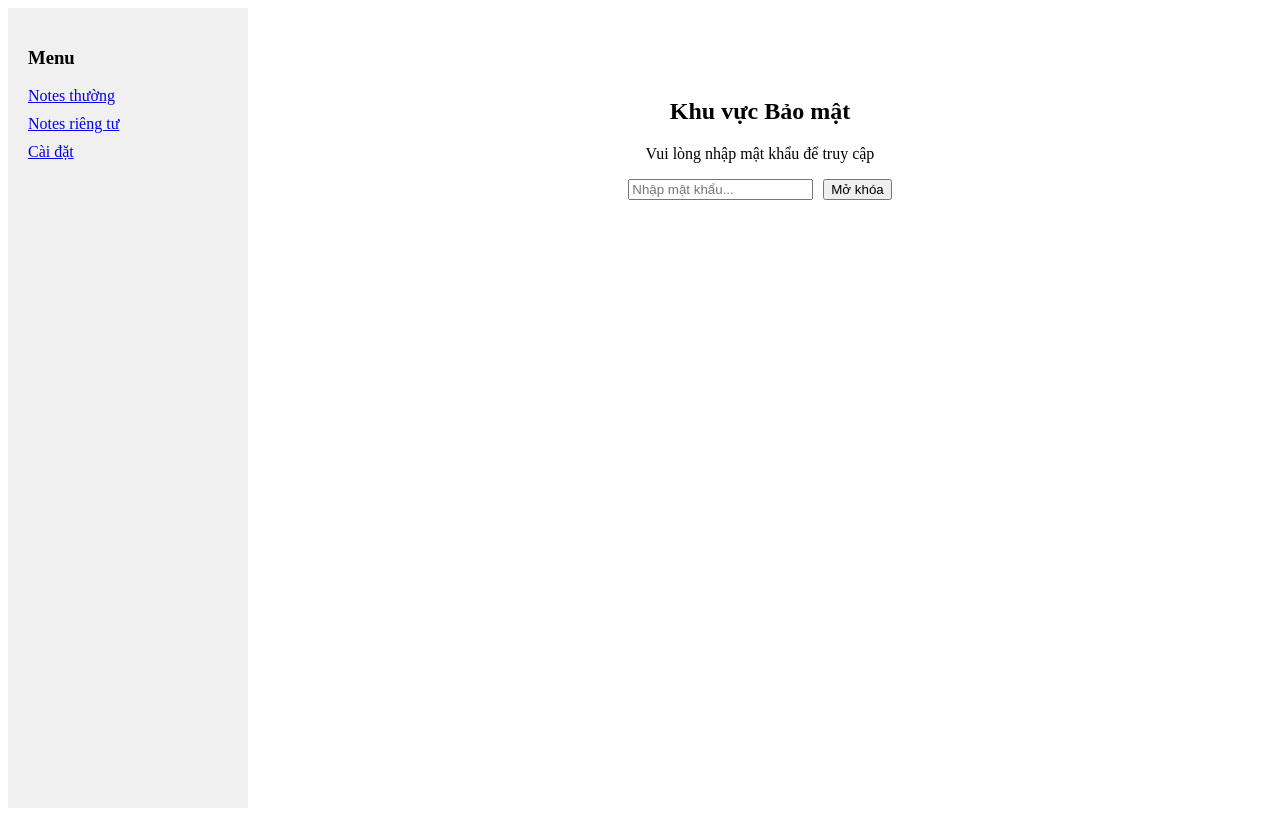
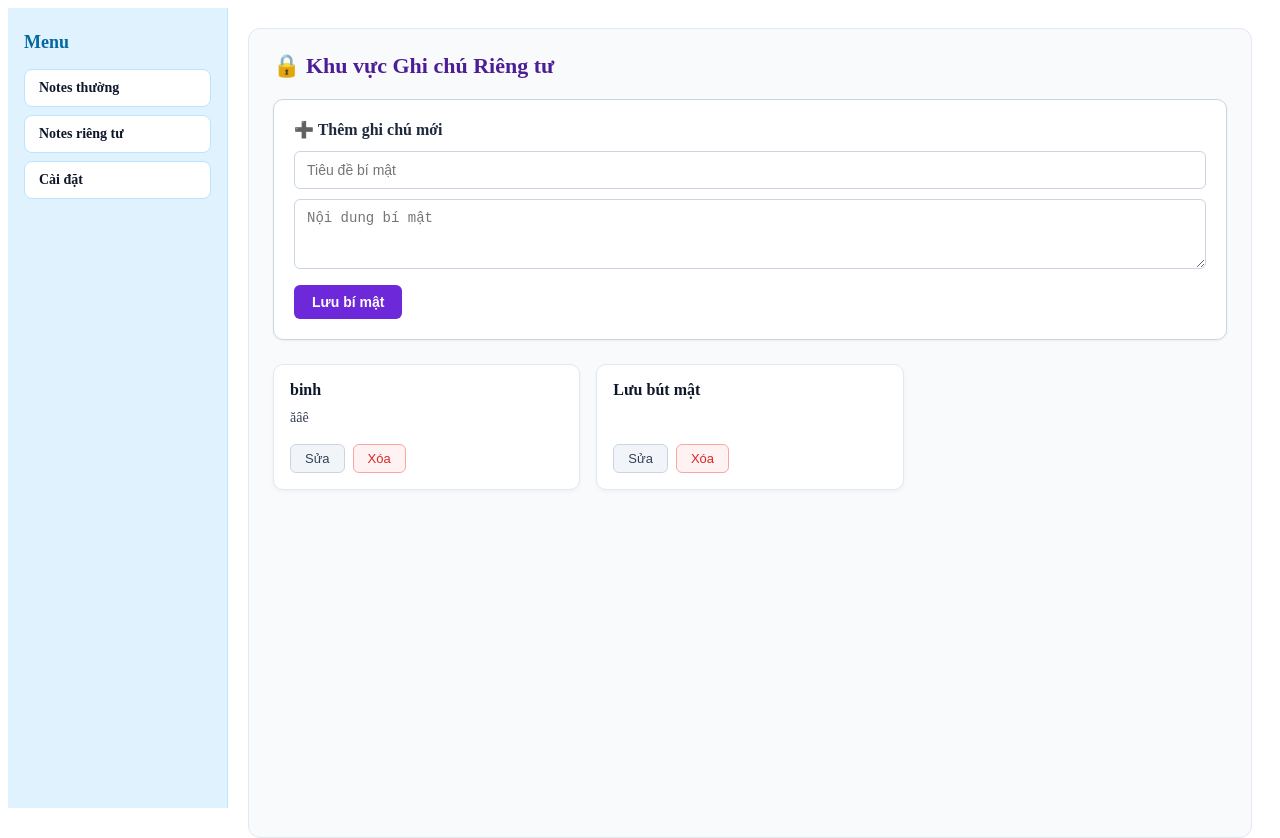
Before and after one commit to ThongUser/NoteApp-MAN-, a React (Vite) app in the folder frontend/: page /private in a window 1280 px wide. Before the commit the page ends 816 px from the top, so only its background shows below. Built offline with nearby package versions, Linux system fonts and the light colour scheme; no server answers.

Commit message:
fix: phần nội dung riêng tư và thao tác sửa/xóa các note

```diff
--- a/frontend/src/App.jsx
+++ b/frontend/src/App.jsx
@@ -1,30 +1,84 @@
 import React from 'react';
 import { BrowserRouter as Router, Routes, Route, Link } from 'react-router-dom';
-import Settings from './Settings';
 import Notes from './Notes';
 import PrivateNotes from './PrivateNotes';
+import Settings from './Settings';
 
 function App() {
   return (
     <Router>
       <div style={{ display: 'flex', minHeight: '100vh' }}>
-        {/* Sidebar Navigation */}
-        <div style={{ width: '200px', backgroundColor: '#f0f0f0', padding: '20px' }}>
-          <h3>Menu</h3>
-          <ul style={{ listStyle: 'none', padding: 0 }}>
-            <li style={{ marginBottom: '10px' }}>
-              <Link to="/">Notes thường</Link>
+
+        {/* --- SIDEBAR CẢI TIẾN MÀU CHỮ --- */}
+        <div style={{
+          width: '220px',
+          backgroundColor: '#e0f2fe', // Nền xanh biển nhạt
+          padding: '24px 16px',
+          borderRight: '1px solid #bae6fd',
+          boxSizing: 'border-box'
+        }}>
+          {/* Tiêu đề Menu */}
+          <h3 style={{
+            marginTop: 0,
+            marginBottom: '16px',
+            fontSize: '18px',
+            fontWeight: '700',
+            color: '#0369a1' // Màu xanh đậm sắc nét
+          }}>
+            Menu
+          </h3>
+
+          {/* Danh sách đường link */}
+          <ul style={{ listStyle: 'none', padding: 0, margin: 0 }}>
+            <li style={{ marginBottom: '8px' }}>
+              <Link to="/" style={{
+                display: 'block',
+                padding: '10px 14px',
+                color: '#0f172a', // Màu xanh đen đậm cực kỳ rõ chữ
+                backgroundColor: '#ffffff', // Nền trắng nhẹ giúp chữ nổi bật hoàn toàn
+                borderRadius: '8px',
+                textDecoration: 'none', // Bỏ gạch chân
+                fontWeight: '600',
+                fontSize: '14px',
+                border: '1px solid #bae6fd'
+              }}>
+                Notes thường
+              </Link>
             </li>
-            <li style={{ marginBottom: '10px' }}>
-              <Link to="/private">Notes riêng tư</Link>
+            <li style={{ marginBottom: '8px' }}>
+              <Link to="/private" style={{
+                display: 'block',
+                padding: '10px 14px',
+                color: '#0f172a',
+                backgroundColor: '#ffffff',
+                borderRadius: '8px',
+                textDecoration: 'none',
+                fontWeight: '600',
+                fontSize: '14px',
+                border: '1px solid #bae6fd'
+              }}>
+                Notes riêng tư
+              </Link>
             </li>
-            <li style={{ marginBottom: '10px' }}>
-              <Link to="/settings">Cài đặt</Link>
+            <li style={{ marginBottom: '8px' }}>
+              <Link to="/settings" style={{
+                display: 'block',
+                padding: '10px 14px',
+                color: '#0f172a',
+                backgroundColor: '#ffffff',
+                borderRadius: '8px',
+                textDecoration: 'none',
+                fontWeight: '600',
+                fontSize: '14px',
+                border: '1px solid #bae6fd'
+              }}>
+                Cài đặt
+              </Link>
             </li>
           </ul>
         </div>
 
-        {/* Content Area */}
+        {/* --- VÙNG HIỂN THỊ NỘI DUNG --- */}
         <div style={{ flex: 1, padding: '20px' }}>
           <Routes>
             <Route path="/" element={<Notes />} />
@@ -32,6 +86,7 @@ function App() {
             <Route path="/settings" element={<Settings />} />
           </Routes>
         </div>
+
       </div>
     </Router>
   );
--- a/frontend/src/PrivateNotes.jsx
+++ b/frontend/src/PrivateNotes.jsx
@@ -1,114 +1,254 @@
-import React, { useState } from 'react';
+import React, { useState, useEffect } from 'react';
 
 function PrivateNotes() {
-  const [isUnlocked, setIsUnlocked] = useState(false);
-  const [passwordInput, setPasswordInput] = useState('');
-  const [notes, setNotes] = useState([]);
-  const [formData, setFormData] = useState({ id: null, title: '', content: '' });
+  // State lưu danh sách ghi chú
+  const [notes, setNotes] = useState([
+    { id: 1, title: 'binh', content: 'ăâê' },
+    { id: 2, title: 'Lưu bút mật', content: '' }
+  ]);
 
-  const handleLogin = () => {
-    fetch('http://localhost:5000/api/private/auth', {
-      method: 'POST',
-      headers: { 'Content-Type': 'application/json' },
-      body: JSON.stringify({ password: passwordInput })
-    })
+  // State lưu thông tin nhập trên Form
+  const [title, setTitle] = useState('');
+  const [content, setContent] = useState('');
+
+  // State lưu ID của ghi chú đang được chọn để Sửa (nếu null là đang ở chế độ Thêm mới)
+  const [editingId, setEditingId] = useState(null);
+
+  // Lấy danh sách ghi chú từ Server Backend (nếu có)
+  useEffect(() => {
+    fetch('http://localhost:5000/api/private-notes')
       .then(res => res.json())
       .then(data => {
-        if (data.success) {
-          setIsUnlocked(true);
-          fetchPrivateNotes();
-        } else {
-          alert("Sai mật khẩu, vui lòng thử lại!");
-          setPasswordInput('');
-        }
-      });
+        if (Array.isArray(data)) setNotes(data);
+      })
+      .catch(err => console.log("Dùng dữ liệu local"));
+  }, []);
+
+  // Xử lý Lưu (Thêm mới hoặc Cập nhật)
+  const handleSave = () => {
+    if (!title.trim()) {
+      alert("Vui lòng nhập tiêu đề!");
+      return;
+    }
+
+    if (editingId) {
+      // 1. Nếu đang SỬA
+      const updatedNotes = notes.map(note =>
+        note.id === editingId ? { ...note, title, content } : note
+      );
+      setNotes(updatedNotes);
+
+      // Gọi API cập nhật Backend (nếu có)
+      fetch(`http://localhost:5000/api/private-notes/${editingId}`, {
+        method: 'PUT',
+        headers: { 'Content-Type': 'application/json' },
+        body: JSON.stringify({ title, content })
+      }).catch(err => console.log(err));
+
+      setEditingId(null);
+    } else {
+      // 2. Nếu đang THÊM MỚI
+      const newNote = { id: Date.now(), title, content };
+      setNotes([...notes, newNote]);
+
+      // Gọi API thêm mới Backend (nếu có)
+      fetch('http://localhost:5000/api/private-notes', {
+        method: 'POST',
+        headers: { 'Content-Type': 'application/json' },
+        body: JSON.stringify(newNote)
+      }).catch(err => console.log(err));
+    }
+
+    // Reset lại ô nhập
+    setTitle('');
+    setContent('');
   };
 
-  const fetchPrivateNotes = () => {
-    fetch('http://localhost:5000/api/private/notes')
-      .then(res => res.json())
-      .then(data => setNotes(data));
-  };
+  // Xử lý XÓA ghi chú
+  const handleDelete = (id) => {
+    if (window.confirm("Bạn có chắc chắn muốn xóa ghi chú này?")) {
+      setNotes(notes.filter(note => note.id !== id));
 
-  const handleSave = () => {
-    const method = formData.id ? 'PUT' : 'POST';
-    const url = formData.id
-      ? `http://localhost:5000/api/private/notes/${formData.id}`
-      : 'http://localhost:5000/api/private/notes';
-
-    fetch(url, {
-      method: method,
-      headers: { 'Content-Type': 'application/json' },
-      body: JSON.stringify({ title: formData.title, content: formData.content })
-    }).then(() => {
-      fetchPrivateNotes();
-      setFormData({ id: null, title: '', content: '' });
-    });
-  };
-
-  const handleDelete = (id) => {
-    if (window.confirm('Bạn có chắc muốn xóa ghi chú này?')) {
-      fetch(`http://localhost:5000/api/private/notes/${id}`, { method: 'DELETE' })
-        .then(() => fetchPrivateNotes());
+      // Gọi API xóa ở Backend (nếu có)
+      fetch(`http://localhost:5000/api/private-notes/${id}`, {
+        method: 'DELETE'
+      }).catch(err => console.log(err));
     }
   };
 
-  const handleEdit = (note) => setFormData({ id: note.id, title: note.title, content: note.content });
+  // Kích hoạt chế độ SỬA khi nhấn nút "Sửa"
+  const handleEditClick = (note) => {
+    setEditingId(note.id);
+    setTitle(note.title);
+    setContent(note.content || '');
+  };
 
-  if (!isUnlocked) {
-    return (
-      <div style={{ padding: '50px', textAlign: 'center' }}>
-        <h2>Khu vực Bảo mật</h2>
-        <p>Vui lòng nhập mật khẩu để truy cập</p>
-        <input
-          type="password"
-          value={passwordInput}
-          onChange={(e) => setPasswordInput(e.target.value)}
-          placeholder="Nhập mật khẩu..."
-        />
-        <button onClick={handleLogin} style={{ marginLeft: '10px' }}>Mở khóa</button>
-      </div>
-    );
-  }
+  // Hủy chế độ sửa
+  const handleCancelEdit = () => {
+    setEditingId(null);
+    setTitle('');
+    setContent('');
+  };
 
   return (
-    <div style={{ padding: '20px', backgroundColor: '#ffebee' }}>
-      <h2 style={{ color: 'red' }}>Khu vực Ghi chú Riêng tư</h2>
-      <div style={{ border: '1px solid red', padding: '10px', marginBottom: '20px' }}>
+    <div style={{
+      backgroundColor: '#f8fafc',
+      padding: '24px',
+      borderRadius: '12px',
+      border: '1px solid #e2e8f0',
+      minHeight: '100%'
+    }}>
+      <h2 style={{ margin: '0 0 20px 0', color: '#4c1d95', fontSize: '22px', fontWeight: '700' }}>
+        🔒 Khu vực Ghi chú Riêng tư
+      </h2>
+
+      {/* --- FORM NHẬP GHI CHÚ --- */}
+      <div style={{
+        backgroundColor: '#ffffff',
+        border: '1px solid #cbd5e1',
+        borderRadius: '10px',
+        padding: '20px',
+        marginBottom: '24px',
+        boxShadow: '0 1px 3px rgba(0,0,0,0.05)'
+      }}>
+        <h4 style={{ margin: '0 0 12px 0', color: '#1e293b', fontSize: '16px' }}>
+          {editingId ? '✏️ Cập nhật ghi chú' : '➕ Thêm ghi chú mới'}
+        </h4>
+
         <input
           placeholder="Tiêu đề bí mật"
-          value={formData.title}
-          onChange={e => setFormData({ ...formData, title: e.target.value })}
-          style={{ display: 'block', width: '100%', marginBottom: '10px' }}
+          value={title}
+          onChange={(e) => setTitle(e.target.value)}
+          style={{
+            width: '100%',
+            padding: '10px 12px',
+            marginBottom: '10px',
+            border: '1px solid #cbd5e1',
+            borderRadius: '6px',
+            outline: 'none',
+            fontSize: '14px',
+            boxSizing: 'border-box'
+          }}
         />
+
         <textarea
           placeholder="Nội dung bí mật"
-          value={formData.content}
-          onChange={e => setFormData({ ...formData, content: e.target.value })}
-          style={{ display: 'block', width: '100%', height: '80px', marginBottom: '10px' }}
+          rows={3}
+          value={content}
+          onChange={(e) => setContent(e.target.value)}
+          style={{
+            width: '100%',
+            padding: '10px 12px',
+            marginBottom: '12px',
+            border: '1px solid #cbd5e1',
+            borderRadius: '6px',
+            outline: 'none',
+            fontSize: '14px',
+            boxSizing: 'border-box',
+            resize: 'vertical'
+          }}
         />
-        <button onClick={handleSave} style={{ backgroundColor: 'red', color: 'white' }}>
-          {formData.id ? 'Cập nhật' : 'Lưu bí mật'}
-        </button>
-        {formData.id && (
-          <button onClick={() => setFormData({ id: null, title: '', content: '' })} style={{ marginLeft: '10px' }}>
-            Hủy
+
+        <div style={{ display: 'flex', gap: '8px' }}>
+          <button
+            onClick={handleSave}
+            style={{
+              backgroundColor: '#6d28d9',
+              color: '#ffffff',
+              border: 'none',
+              padding: '9px 18px',
+              borderRadius: '6px',
+              fontWeight: '600',
+              cursor: 'pointer',
+              fontSize: '14px'
+            }}
+          >
+            {editingId ? 'Cập nhật' : 'Lưu bí mật'}
           </button>
-        )}
+
+          {editingId && (
+            <button
+              onClick={handleCancelEdit}
+              style={{
+                backgroundColor: '#e2e8f0',
+                color: '#475569',
+                border: 'none',
+                padding: '9px 18px',
+                borderRadius: '6px',
+                fontWeight: '600',
+                cursor: 'pointer',
+                fontSize: '14px'
+              }}
+            >
+              Hủy
+            </button>
+          )}
+        </div>
       </div>
 
-      <div style={{ display: 'grid', gridTemplateColumns: '1fr 1fr', gap: '15px' }}>
-        {notes.map(note => (
-          <div key={note.id} style={{ border: '1px solid red', padding: '15px' }}>
-            <h4>{note.title}</h4>
-            <p>{note.content}</p>
-            <div style={{ marginTop: '10px' }}>
-              <button onClick={() => handleEdit(note)} style={{ marginRight: '10px' }}>Sửa</button>
-              <button onClick={() => handleDelete(note.id)} style={{ color: 'red' }}>Xóa</button>
+      {/* --- DANH SÁCH THẺ GHI CHÚ ĐỘNG --- */}
+      <div style={{
+        display: 'grid',
+        gridTemplateColumns: 'repeat(auto-fill, minmax(260px, 1fr))',
+        gap: '16px'
+      }}>
+        {notes.map((note) => (
+          <div key={note.id} style={{
+            backgroundColor: '#ffffff',
+            border: '1px solid #e2e8f0',
+            borderRadius: '10px',
+            padding: '16px',
+            boxShadow: '0 2px 4px rgba(0,0,0,0.04)',
+            display: 'flex',
+            flexDirection: 'column',
+            justifyContent: 'space-between'
+          }}>
+            <div>
+              <h3 style={{ margin: '0 0 8px 0', color: '#0f172a', fontSize: '16px', fontWeight: '600' }}>
+                {note.title}
+              </h3>
+              <p style={{ margin: '0 0 16px 0', color: '#334155', fontSize: '14px', lineHeight: '1.5', minHeight: '20px' }}>
+                {note.content}
+              </p>
+            </div>
+
+            {/* Nút Sửa & Xóa động */}
+            <div style={{ display: 'flex', gap: '8px' }}>
+              <button
+                onClick={() => handleEditClick(note)}
+                style={{
+                  padding: '6px 14px',
+                  backgroundColor: '#f1f5f9',
+                  border: '1px solid #cbd5e1',
+                  borderRadius: '6px',
+                  color: '#334155',
+                  cursor: 'pointer',
+                  fontWeight: '500',
+                  fontSize: '13px'
+                }}
+              >
+                Sửa
+              </button>
+              <button
+                onClick={() => handleDelete(note.id)}
+                style={{
+                  padding: '6px 14px',
+                  backgroundColor: '#fef2f2',
+                  border: '1px solid #fca5a5',
+                  borderRadius: '6px',
+                  color: '#dc2626',
+                  cursor: 'pointer',
+                  fontWeight: '500',
+                  fontSize: '13px'
+                }}
+              >
+                Xóa
+              </button>
             </div>
           </div>
         ))}
       </div>
+
     </div>
   );
 }
```
Also changed, not shown: frontend/src/App.css (+54 -0 lines), frontend/src/Settings.jsx (+59 -3 lines).
